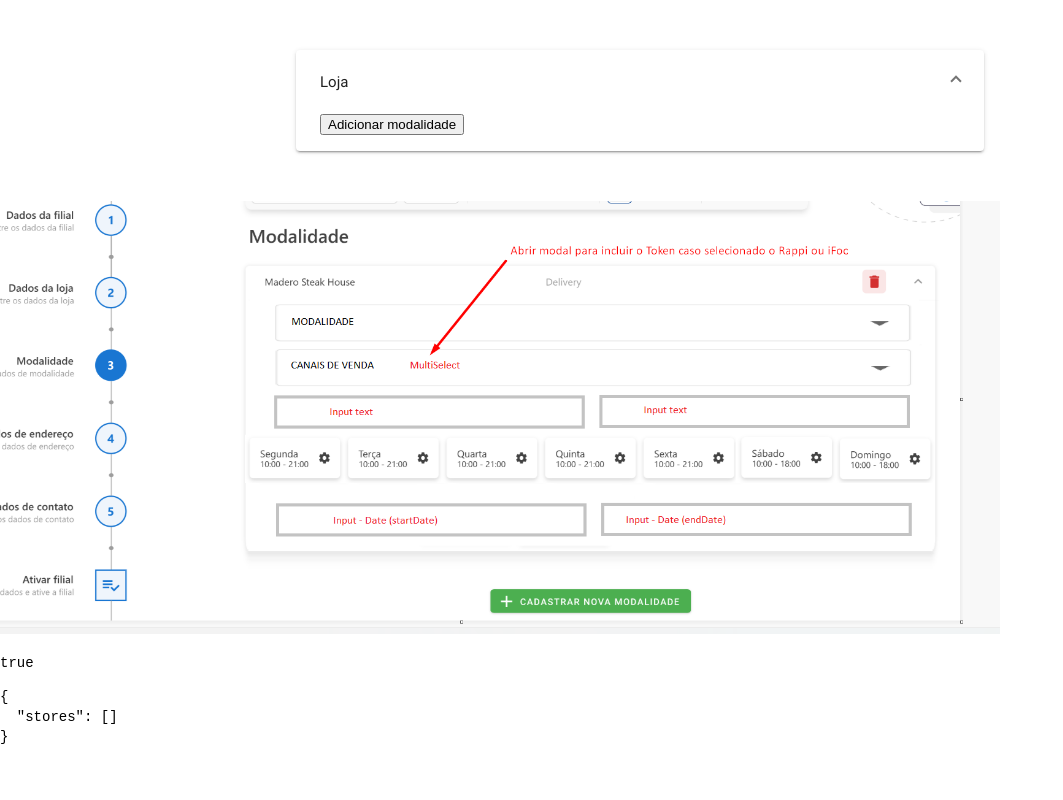
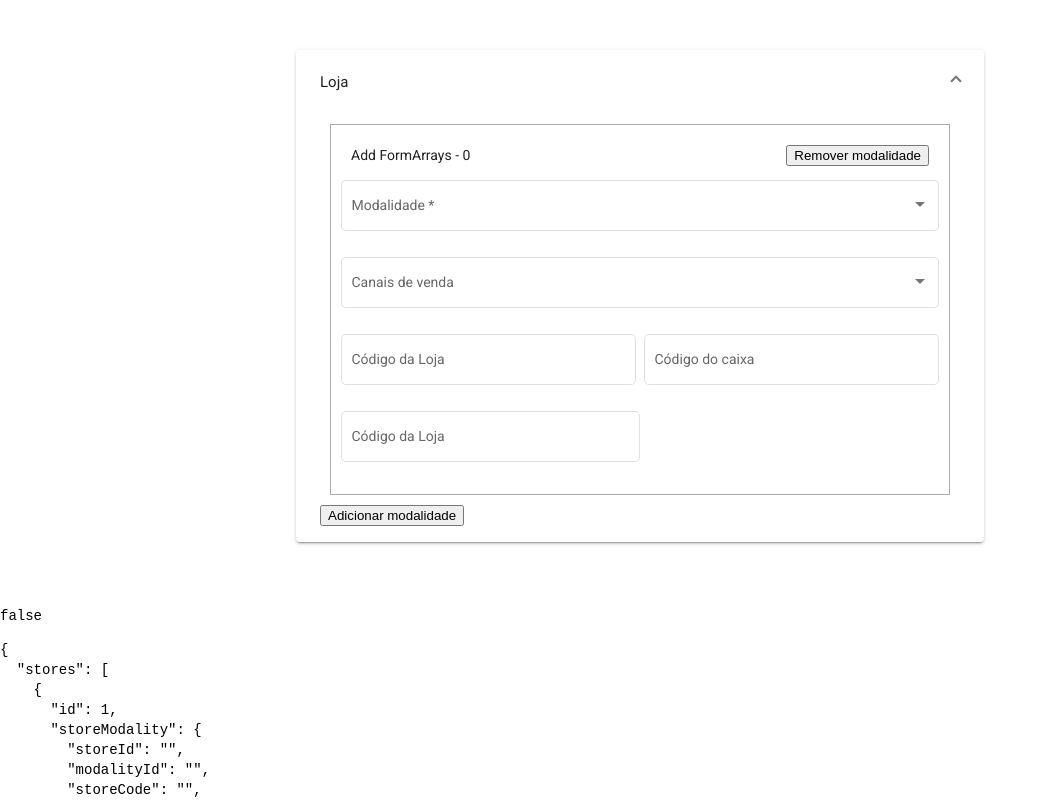
Before and after one commit to shamgurav96/angular-tricks-and-tips, an Angular app: page / in a window 1280 px wide. Shown: the top 800 px of the page, without its empty margins (0-1063 px from the left). Built offline with nearby package versions, Linux system fonts and the light colour scheme.

Commit message:
novas tentativas, parece que vai

```diff
--- a/src/app/form-array-test/form-array-test.component.html
+++ b/src/app/form-array-test/form-array-test.component.html
@@ -24,7 +24,10 @@
 
             <ng-container [formGroupName]="i">
               <div class="dflex">
-                <mat-form-field appearance="outline" class="width-100">
+                <mat-form-field
+                  formGroupName="storeModality"
+                  appearance="outline"
+                  class="width-100">
                   <mat-label>Modalidade</mat-label>
                   <mat-select class="form-control" formControlName="modalityId">
                     <mat-option *ngFor="let u of listModality" [value]="u.id">
@@ -34,13 +37,20 @@
                 </mat-form-field>
               </div>
 
-              <div class="dflex">
+              <!-- Canais de Venda -->
+              <div class="dflex" formArrayName="salesChannel">
+                <ng-container
+                  *ngFor="
+                    let day of getSalesChannelFormArray(control).controls;
+                    let key = index
+                  ">
+                  <ng-container [formGroupName]="key">
                     <mat-form-field appearance="outline" class="width-100">
                       <mat-label>Canais de venda</mat-label>
                       <mat-select
                         class="form-control"
-                    formControlName="salesChannelId"
-                    multiple>
+                        multiple
+                        formControlName="salesChannelId">
                         <mat-option
                           *ngFor="let s of listSalesChannel"
                           [value]="s.salesChannelId">
@@ -48,10 +58,15 @@
                         </mat-option>
                       </mat-select>
                     </mat-form-field>
+                  </ng-container>
+                </ng-container>
               </div>
 
               <div class="dflex">
-                <mat-form-field appearance="outline" class="width-50">
+                <mat-form-field
+                  formGroupName="storeModality"
+                  appearance="outline"
+                  class="width-50">
                   <mat-label>Código da Loja</mat-label>
                   <input
                     class="form-control"
@@ -60,7 +75,10 @@
                     formControlName="storeCode" />
                 </mat-form-field>
 
-                <mat-form-field appearance="outline" class="width-50">
+                <mat-form-field
+                  formGroupName="storeModality"
+                  appearance="outline"
+                  class="width-50">
                   <mat-label>Código do caixa</mat-label>
                   <input
                     class="form-control"
@@ -69,6 +87,45 @@
                     formControlName="cashierCode" />
                 </mat-form-field>
               </div>
+
+              <!-- Dias da semana -->
+              <div class="dflex" formArrayName="openingHours">
+                <ng-container
+                  *ngFor="
+                    let day of getOpeningHoursFormArray(control).controls;
+                    let key = index
+                  ">
+                  <ng-container [formGroupName]="key">
+                    <mat-form-field appearance="outline" class="width-50">
+                      <mat-label>Código da Loja</mat-label>
+                      <input
+                        class="form-control"
+                        matInput
+                        placeholder="00-00"
+                        formControlName="initialTime" />
+                    </mat-form-field>
+                  </ng-container>
+                </ng-container>
+              </div>
+
+              <!-- <div
+                class="dflex"
+                formArrayName="openingHours"
+                *ngFor="
+                  let day of control.get('openingHours');
+                  let key = index
+                ">
+                <ng-container [formGroupName]="key">
+                  <mat-form-field appearance="outline" class="width-50">
+                    <mat-label>AAAA</mat-label>
+                    <input
+                      class="form-control"
+                      matInput
+                      placeholder="00-00"
+                      formControlName="dayWeek" />
+                  </mat-form-field>
+                </ng-container>
+              </div> -->
             </ng-container>
           </div>
         </ng-container>
@@ -79,7 +136,7 @@
   </mat-accordion>
 </section>
 
-<img src="assets/screenshot.png" alt="exemple image" width="1000" />
+<!-- <img src="assets/screenshot.png" alt="exemple image" width="1000" /> -->
 
 <pre>{{ form.valid | json }}</pre>
 <pre>{{ form.value | json }}</pre>
--- a/src/app/form-array-test/form-array-test.component.ts
+++ b/src/app/form-array-test/form-array-test.component.ts
@@ -7,7 +7,7 @@ import { Store } from '../interfaces/store';
   templateUrl: './form-array-test.component.html',
   styleUrls: ['./form-array-test.component.scss'],
 })
-export class FormArrayTestComponent {
+export class FormArrayTestComponent implements OnInit {
   form: FormGroup;
 
   panelOpenState = false;
@@ -114,16 +114,30 @@ export class FormArrayTestComponent {
     this.form = this.formBuilder.group({
       stores: this.formBuilder.array([])
     });
+  }
 
-    // this.dataStores.map((item) => item.storeModalitys.forEach(() => {
-    //   this.addStoreModalitys();
-    // }));
+  ngOnInit(): void {
+    this.dataStores.map((item) => item.storeModalitys.forEach(() => {
+      this.add();
+    }));
 
-    // this.stores.patchValue(this.dataStores);
+    console.log(this.dataStores);
+
+    this.form.patchValue(this.dataStores);
+
+    console.log('FORM', this.form.value);
   }
 
   get getMyFormArray(): FormArray {
     return this.form.get('stores') as FormArray;
+  }
+
+  getOpeningHoursFormArray(form: any): FormArray {
+    return form.get('openingHours') as FormArray
+  }
+
+  getSalesChannelFormArray(form: any): FormArray {
+    return form.get('salesChannel') as FormArray
   }
 
   add() {
@@ -132,24 +146,26 @@ export class FormArrayTestComponent {
 
   getModalityForGroup(): FormGroup {
     return this.formBuilder.group({
-      id: this.formBuilder.control(this.getMyFormArray.controls.length + 1),
+      id: this.getMyFormArray.controls.length + 1,
       storeModality: this.formBuilder.group({
-        storeId: this.formBuilder.control('', Validators.compose([Validators.required])),
-        modalityId: this.formBuilder.control('', Validators.compose([Validators.required])),
-        storeCode: this.formBuilder.control(''),
-        cashierCode: this.formBuilder.control('')
+        storeId: ['', Validators.required],
+        modalityId: ['', Validators.required],
+        storeCode: [''],
+        cashierCode: [''],
       }),
       openingHours: this.formBuilder.array([
-        this.formBuilder.group({
-          dayWeek: this.formBuilder.control(''),
-          initialTime: this.formBuilder.control(''),
-          endTime: this.formBuilder.control(''),
-        })
+        this.formBuilder.group(
+          {
+            dayWeek: 1,
+            initialTime: [''],
+            endTime: [''],
+          }
+        )
       ]),
       salesChannel: this.formBuilder.array([
         this.formBuilder.group({
-          salesChannelId: this.formBuilder.control(''),
-          token: this.formBuilder.control(''),
+          salesChannelId: [''],
+          token: [''],
         })
       ]),
     })
```
Lines whose indentation alone changed are shown as unchanged.
